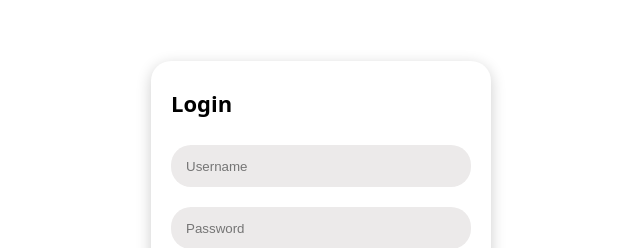
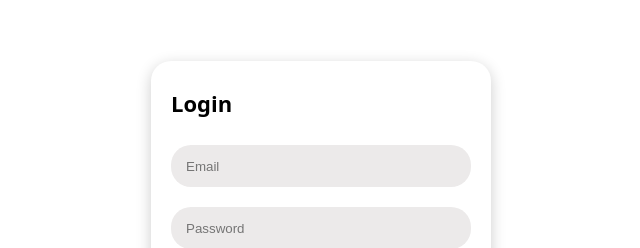
Before and after one commit to Myroslav13/Bookify, a React (Vite) app in the folder bookify/: page / in a window 1280 px wide. Shown: the part 182-430 px from the top of the page, without its empty margins (319-959 px from the left). Built offline with nearby package versions, Linux system fonts and the light colour scheme.

Commit message:
Small changes in login and registration

```diff
--- a/bookify/src/components/Login.tsx
+++ b/bookify/src/components/Login.tsx
@@ -6,14 +6,14 @@ interface LoginProps {
 }
 
 function Login({ setCurrentPage }: LoginProps) {
-  const [username, setUsername] = useState("");
+  const [email, setEmail] = useState("");
   const [password, setPassword] = useState("");
 
   async function handleSubmit(e: React.FormEvent) {
     e.preventDefault();
 
-    if (username !== "" && password !== "") {
-      const response = await axios.get('http://localhost:3000/login', { params: { username, password } });
+    if (email !== "" && password !== "") {
+      const response = await axios.get('http://localhost:3000/login', { params: { email, password } });
       const data = response.data;
       console.log(data);
 
@@ -21,7 +21,7 @@ function Login({ setCurrentPage }: LoginProps) {
         setCurrentPage(2);
         alert("You have entered successfully!");
       } else {
-        setUsername("");
+        setEmail("");
         setPassword("");
         alert("Your login or password is incorrect!");
       }
@@ -34,7 +34,7 @@ function Login({ setCurrentPage }: LoginProps) {
     <>
       <form method="post" action="/login" onSubmit={(e) => handleSubmit(e)}>
         <h1>Login</h1>
-        <input type="text" placeholder="Username" name="username" onChange={(e) => setUsername(e.target.value)} value={username}/>
+        <input type="email" placeholder="Email" name="email" onChange={(e) => setEmail(e.target.value)} value={email}/>
         <input type="password" placeholder="Password" name="password" onChange={(e) => setPassword(e.target.value)} value={password}/>
         <input type="submit" value={"Sign In"}/>
         <p onClick={() => setCurrentPage(1)}>You haven't registered yet?</p>
--- a/bookify/src/components/Register.tsx
+++ b/bookify/src/components/Register.tsx
@@ -6,22 +6,26 @@ interface RegisterProps {
 }
 
 function Register({setCurrentPage}: RegisterProps) {
-  const [username, setUsername] = useState("");
+  const [email, setEmail] = useState("");
   const [password, setPassword] = useState("");
 
   async function handleSubmit(e: React.FormEvent) {
     e.preventDefault();
 
-    if (username !== "" && password !== "") {
-      const response = await axios.post('http://localhost:3000/register', { "username":username, "password":password });
+    if (email !== "" && password !== "") {
+      if (password.length < 6) {
+        alert("You password contains less than 6 symbols. Make it bigger");
+        return;
+      }
+
+      const response = await axios.post('http://localhost:3000/register', { "email":email, "password":password });
       const data = response.data;
-      console.log(data);
 
       if (data !== false) {
         setCurrentPage(2);
         alert("You have registered successfully!");
       } else {
-        setUsername("");
+        setEmail("");
         setPassword("");
         alert("This username is already used");
       }
@@ -34,7 +38,7 @@ function Register({setCurrentPage}: RegisterProps) {
     <>
       <form method="post" action="/register" onSubmit={(e) => handleSubmit(e)}>
         <h1>Welcome</h1>
-        <input type="text" placeholder="Username" name="username" onChange={(e) => setUsername(e.target.value)} value={username}/>
+        <input type="email" placeholder="Email" name="email" onChange={(e) => setEmail(e.target.value)} value={email}/>
         <input type="password" placeholder="Password" name="password" onChange={(e) => setPassword(e.target.value)} value={password}/>
         <input type="submit" value={"Register"}/>
       </form>
--- a/bookify/src/index.css
+++ b/bookify/src/index.css
@@ -91,12 +91,12 @@ input {
   border: none;
 }
 
-input[type="text"], input[type="password"] {
+input[type="email"], input[type="password"] {
   padding-left: 15px;
   height: 40px;
 }
 
-input[type="text"]:focus, input[type="password"]:focus {
+input[type="email"]:focus, input[type="password"]:focus {
   outline: none;
 }
 
```
Also changed, not shown: 1 other file (tests, documents, lock files or other folders).
